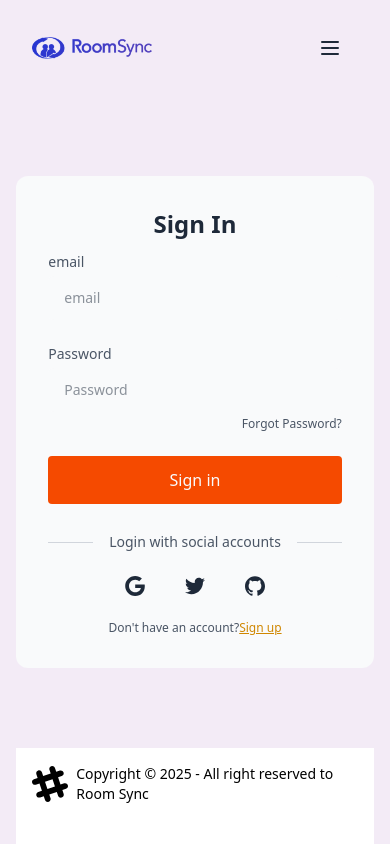
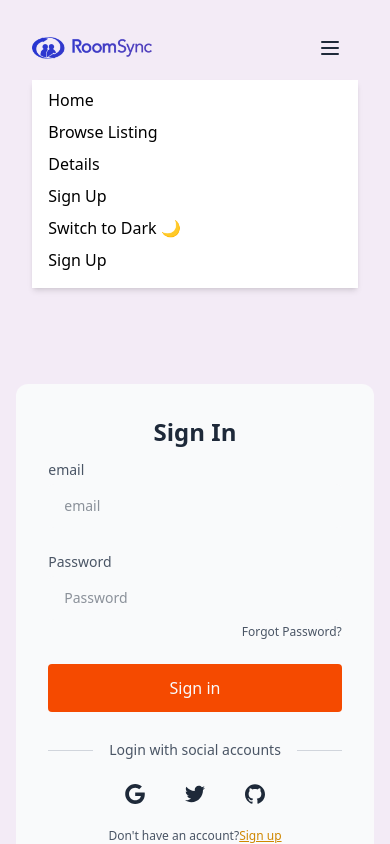
Before and after one commit to yusufABC/RoomSync-client, a React (Vite) app: page /signin in a window 390 px wide. Both pictures are taken after a click on the button 329 px from the left and 48 px from the top of the page. Shown: the top 844 px of the page. Built offline with nearby package versions, Linux system fonts and the light colour scheme; no server answers.

Commit message:
do navbar responsive

```diff
--- a/src/Components/Footer.jsx
+++ b/src/Components/Footer.jsx
@@ -2,20 +2,10 @@ import React from 'react';
 
 const Footer = () => {
     return (
-        <div>
-           <footer className="footer sm:footer-horizontal bg-white text-black items-center p-4">
+
+           <footer className="footer sm:footer-horizontal bg-white text-black items-center p-4 mt-10">
   <aside className="grid-flow-col items-center">
-    <svg
-      width="36"
-      height="36"
-      viewBox="0 0 24 24"
-      xmlns="http://www.w3.org/2000/svg"
-      fillRule="evenodd"
-      clipRule="evenodd"
-      className="fill-current">
-      <path
-        d="M22.672 15.226l-2.432.811.841 2.515c.33 1.019-.209 2.127-1.23 2.456-1.15.325-2.148-.321-2.463-1.226l-.84-2.518-5.013 1.677.84 2.517c.391 1.203-.434 2.542-1.831 2.542-.88 0-1.601-.564-1.86-1.314l-.842-2.516-2.431.809c-1.135.328-2.145-.317-2.463-1.229-.329-1.018.211-2.127 1.231-2.456l2.432-.809-1.621-4.823-2.432.808c-1.355.384-2.558-.59-2.558-1.839 0-.817.509-1.582 1.327-1.846l2.433-.809-.842-2.515c-.33-1.02.211-2.129 1.232-2.458 1.02-.329 2.13.209 2.461 1.229l.842 2.515 5.011-1.677-.839-2.517c-.403-1.238.484-2.553 1.843-2.553.819 0 1.585.509 1.85 1.326l.841 2.517 2.431-.81c1.02-.33 2.131.211 2.461 1.229.332 1.018-.21 2.126-1.23 2.456l-2.433.809 1.622 4.823 2.433-.809c1.242-.401 2.557.484 2.557 1.838 0 .819-.51 1.583-1.328 1.847m-8.992-6.428l-5.01 1.675 1.619 4.828 5.011-1.674-1.62-4.829z"></path>
-    </svg>
+   <img src={'logo.png'} className='w-20' alt="" />
     <p>Copyright © {new Date().getFullYear()} - All right reserved to Room Sync</p>
   </aside>
   <nav className="grid-flow-col gap-4 md:place-self-center md:justify-self-end">
@@ -54,7 +44,7 @@ const Footer = () => {
     </a>
   </nav>
 </footer>
-        </div>
+
     );
 };
 
--- a/src/Components/Header.jsx
+++ b/src/Components/Header.jsx
@@ -12,6 +12,7 @@ const Header = () => {
 
     console.log(user)
     const navigate = useNavigate()
+    const [menuOpen, setMenuOpen] = useState(false);
     if (loader) {
         return <div>loading....</div>
     }
@@ -110,13 +111,39 @@ const Header = () => {
 
                 </div>
 
-                <button className="p-4 lg:hidden">
-                    <svg xmlns="http://www.w3.org/2000/svg" fill="none" viewBox="0 0 24 24" stroke="currentColor" className="w-6 h-6 text-gray-800">
-                        <path strokeLinecap="round" strokeLinejoin="round" strokeWidth="2" d="M4 6h16M4 12h16M4 18h16"></path>
-                    </svg>
-                </button>
+               <button onClick={() => setMenuOpen(!menuOpen)} className="p-4 lg:hidden">
+  <svg xmlns="http://www.w3.org/2000/svg" fill="none" viewBox="0 0 24 24" stroke="currentColor" className="w-6 h-6 text-gray-800">
+    <path strokeLinecap="round" strokeLinejoin="round" strokeWidth="2" d="M4 6h16M4 12h16M4 18h16" />
+  </svg>
+</button>
 
             </div>
+
+
+            {menuOpen && (
+  <div className="lg:hidden px-4 pt-2 pb-4 space-y-2 bg-white text-black shadow-md z-50">
+    <NavLink to="/" className="block" onClick={() => setMenuOpen(false)}>Home</NavLink>
+    <NavLink to="/browselisting" className="block" onClick={() => setMenuOpen(false)}>Browse Listing</NavLink>
+    <NavLink to="/details" className="block" onClick={() => setMenuOpen(false)}>Details</NavLink>
+    {user && (
+      <>
+        <NavLink to="/mylisting" className="block" onClick={() => setMenuOpen(false)}>My Listing</NavLink>
+        <NavLink to="/addtofindroommate" className="block" onClick={() => setMenuOpen(false)}>Find Room Mate</NavLink>
+      </>
+    )}
+    {!user && (
+      <NavLink to="/signup" className="block" onClick={() => setMenuOpen(false)}>Sign Up</NavLink>
+    )}
+    <button  onClick={toggleTheme} className="block">
+      {theme === 'light' ? 'Switch to Dark 🌙' : 'Switch to Light 🌞'}
+    </button>
+    {user ? (
+      <button onClick={handleSignOut} className="block">Sign Out</button>
+    ) : (
+      <button onClick={() => { navigate("/signup"); setMenuOpen(false); }} className="block">Sign Up</button>
+    )}
+  </div>
+)}
         </header>
     );
 };
--- a/src/Components/Hero/Hero.jsx
+++ b/src/Components/Hero/Hero.jsx
@@ -30,11 +30,11 @@ const Hero = () => {
       className="w-xl rounded-lg"
     />
     <div>
-      <h1 className="text-5xl font-bold">Searching For Room Mate ?</h1>
+      <h1 className=" text-xl md:text-5xl font-bold">Searching For Room Mate ?</h1>
       <p className="py-6  text-xl">
        Meet Room Sync — the smarter way to find your perfect roommate. Whether you're moving for school, work, or a fresh start, we help you match, connect, and move in with confidence.
       </p>
-      <button className="btn btn-primary">Get Started</button>
+      <button className="btn bg-orange-500 text-white">Get Started</button>
     </div>
   </div>
 
@@ -76,13 +76,13 @@ const Hero = () => {
       className="w-xl rounded-lg"
     />
     <div>
-      <h1 className="text-5xl font-bold">Join a Growing Community, Backed by Support</h1>
+      <h1 className="text-xl md:text-5xl font-bold">Join a Growing Community, Backed by Support</h1>
       <p className="py-6  text-xl">
     Be part of a trusted network of thousands actively looking for roommates. Got questions? Our support team is here for you — anytime, anywhere.
 
 
       </p>
-      <button className="btn btn-primary">Get Started</button>
+      <button className="btn bg-orange-400 text-black">Get Started</button>
     </div>
   </div>
 
```
Also changed, not shown: src/Components/Featured RoomMate/FeaturedRoomMate.jsx (line endings or trailing spaces).
